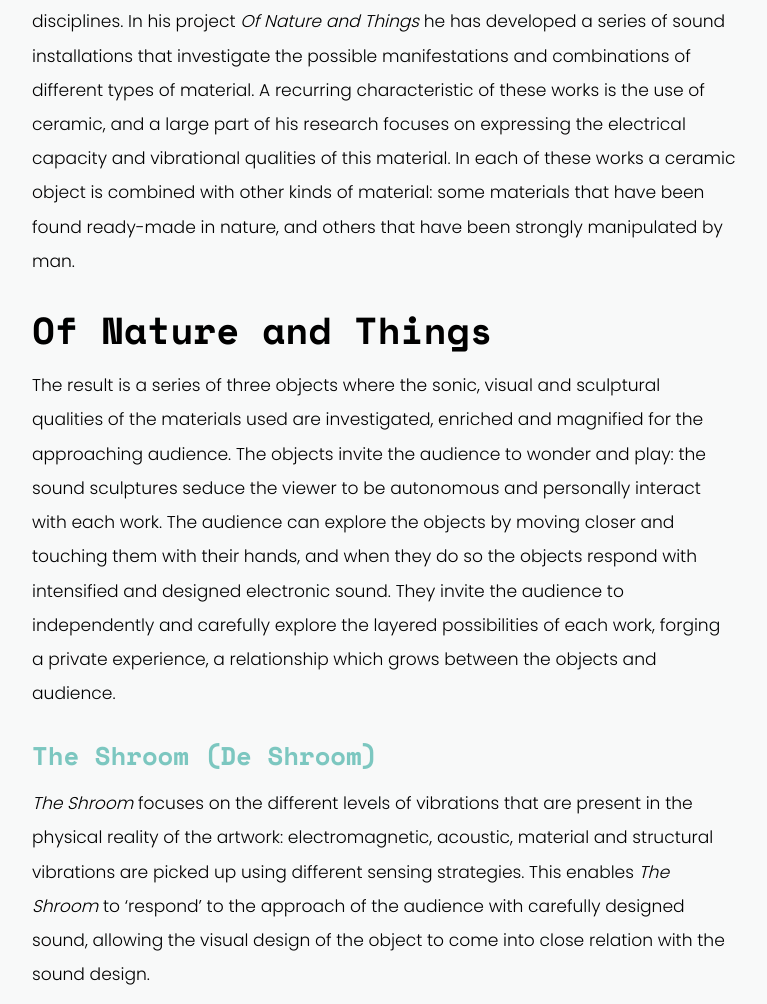
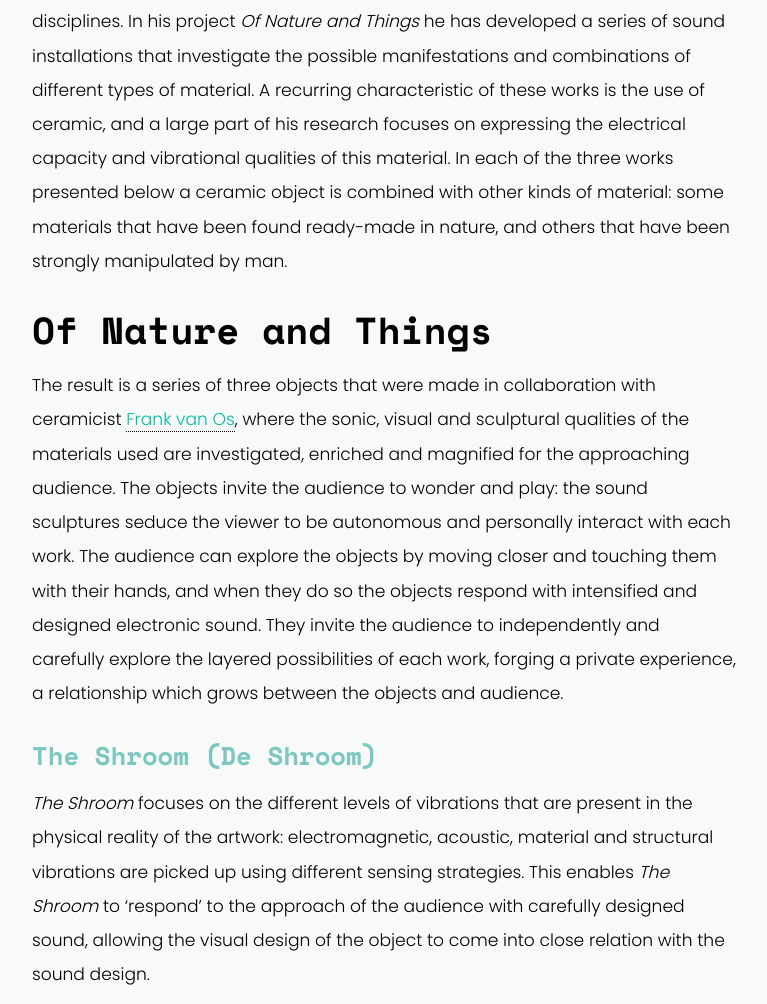
Before and after one commit to BelaPlatform/bela_newBlog, a Jekyll site: the page built from docs/_posts/2017-12-12-fedde-ten-berge-instruments-bela.markdown, in a window 1280 px wide and 1400 px high, scrolled down 906 px. Shown: the part 251-1255 px from the top of the window, without its empty margins (256-1023 px from the left). Built offline with Jekyll 4.4.1, drawn with Linux system fonts in a browser that asks for light colours; nearby versions of some CDN libraries; grey boxes are pictures that could not be loaded.

Commit message:
Added name of collaborator to post

```diff
--- a/docs/_posts/2017-12-12-fedde-ten-berge-instruments-bela.markdown
+++ b/docs/_posts/2017-12-12-fedde-ten-berge-instruments-bela.markdown
@@ -14,11 +14,11 @@ In this post we present the work of Dutch artist [Fedde ten Berge](http://www.fe
 
 {% include single-image.html fileName="fedde/of-nature-and-things.jpg" %}
 
-Fedde ten Berge is a sound artist who creates work across different contexts and disciplines. In his project *Of Nature and Things* he has developed a series of sound installations that investigate the possible manifestations and combinations of different types of material. A recurring characteristic of these works is the use of ceramic, and a large part of his research focuses on expressing the electrical capacity and vibrational qualities of this material. In each of these works a ceramic object is combined with other kinds of material: some materials that have been found ready-made in nature, and others that have been strongly manipulated by man.
+Fedde ten Berge is a sound artist who creates work across different contexts and disciplines. In his project *Of Nature and Things* he has developed a series of sound installations that investigate the possible manifestations and combinations of different types of material. A recurring characteristic of these works is the use of ceramic, and a large part of his research focuses on expressing the electrical capacity and vibrational qualities of this material. In each of the three works presented below a ceramic object is combined with other kinds of material: some materials that have been found ready-made in nature, and others that have been strongly manipulated by man.
 
 # Of Nature and Things
 
-The result is a series of three objects where the sonic, visual and sculptural qualities of the materials used are investigated, enriched and magnified for the approaching audience. The objects invite the audience to wonder and play: the sound sculptures seduce the viewer to be autonomous and personally interact with each work. The audience can explore the objects by moving closer and touching them with their hands, and when they do so the objects respond with intensified and designed electronic sound. They invite the audience to independently and carefully explore the layered possibilities of each work, forging a private experience, a relationship which grows between the objects and audience.
+The result is a series of three objects that were made in collaboration with ceramicist [Frank van Os](http://www.barst-keramiek.nl/), where the sonic, visual and sculptural qualities of the materials used are investigated, enriched and magnified for the approaching audience. The objects invite the audience to wonder and play: the sound sculptures seduce the viewer to be autonomous and personally interact with each work. The audience can explore the objects by moving closer and touching them with their hands, and when they do so the objects respond with intensified and designed electronic sound. They invite the audience to independently and carefully explore the layered possibilities of each work, forging a private experience, a relationship which grows between the objects and audience.
 
 ## The Shroom (De Shroom)
 *The Shroom* focuses on the different levels of vibrations that are present in the physical reality of the artwork: electromagnetic, acoustic, material and structural vibrations are picked up using different sensing strategies. This enables *The Shroom* to 'respond' to the approach of the audience with carefully designed sound, allowing the visual design of the object to come into close relation with the sound design.
```
